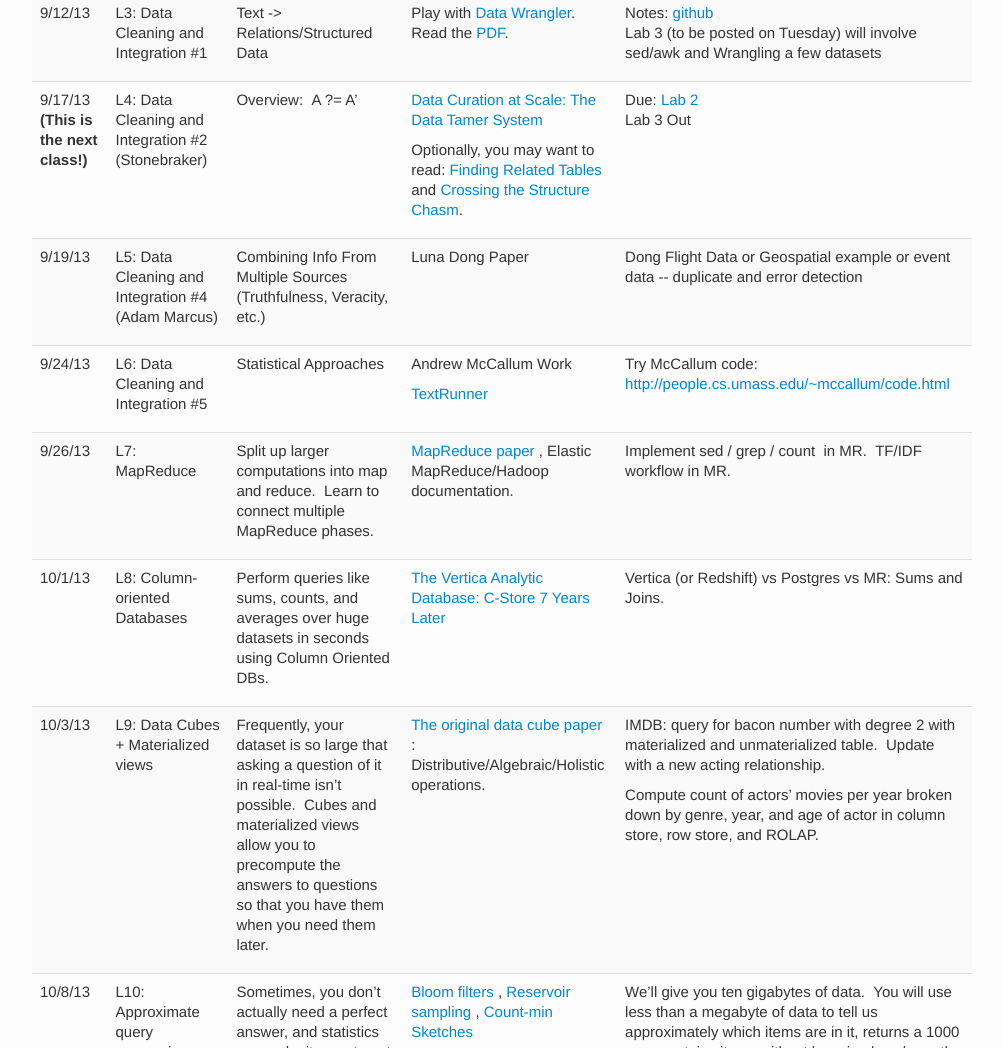
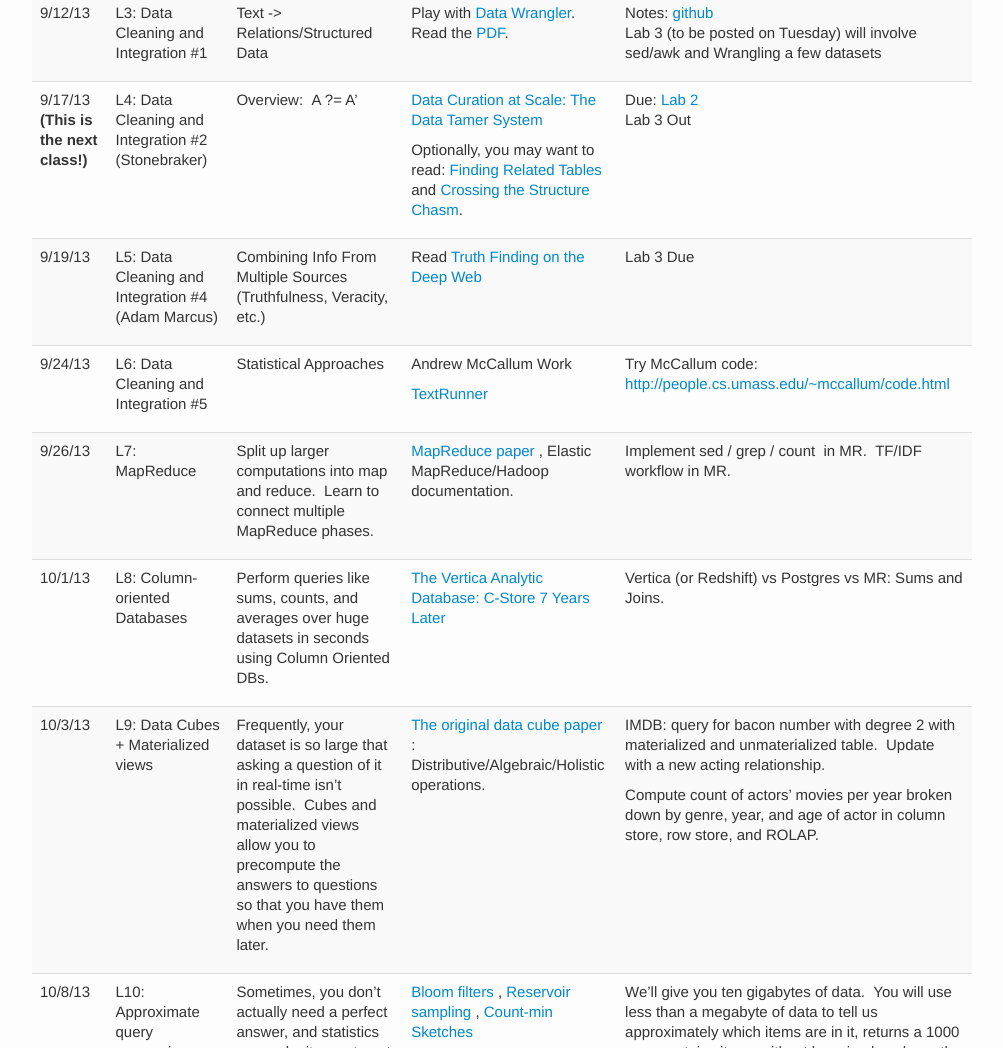
Before and after one commit to mitdbg/asciiclass, a plain HTML site: page website/index.html in a window 1280 px wide. Shown: the part 1182-2230 px from the top of the page, without its empty margins (138-1141 px from the left). Drawn offline with nearby package versions, Linux system fonts and the light colour scheme.

```diff
--- a/website/index.html
+++ b/website/index.html
@@ -381,7 +381,7 @@ Discuss the class on <a href="https://piazza.com/class/hl6u4m7ft8n373">Piazza</a
       </td>
       <td >
 	<p >
-	  <span >Luna Dong Paper
+	  <span >Read <a href="http://lunadong.com/publication/webfusion_vldb.pdf">Truth Finding on the Deep Web</a>
 	  </span>
 	</p>
 	<p >
@@ -391,7 +391,7 @@ Discuss the class on <a href="https://piazza.com/class/hl6u4m7ft8n373">Piazza</a
       </td>
       <td >
 	<p >
-	  <span >Dong Flight Data or Geospatial example or event data -- duplicate and error detection
+	  <span >Lab 3 Due
 	  </span>
 	</p>
       </td>
```
